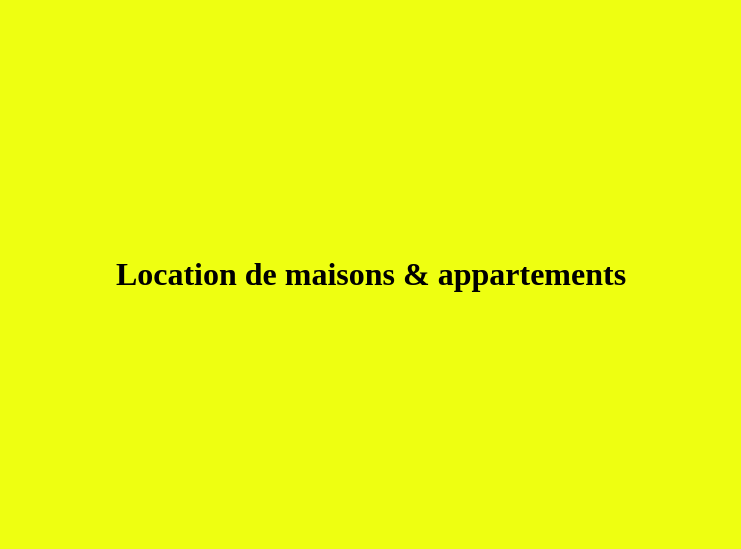
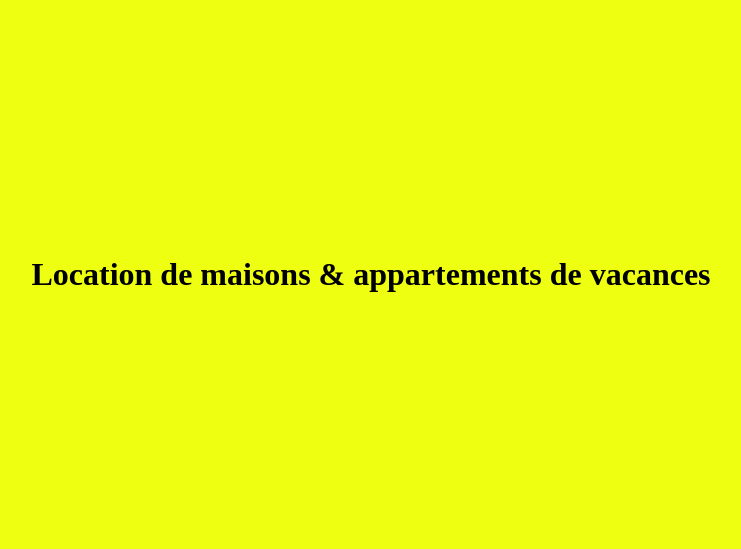
Before and after one commit to houssemeddinelassoued/LocationMaison, a plain HTML site: page index.html in a window 1280 px wide. Shown: the part 18-567 px from the top of the page, without its empty margins (269-1010 px from the left). Drawn offline with Linux system fonts and the light colour scheme.

Commit message:
Update index.html ajout de "de vacances"

```diff
--- a/index.html
+++ b/index.html
@@ -6,6 +6,6 @@
 	</head>
 	<body style="background-color:#ef1">
 	<body style="background-color:#ef1">
-	<h1 style="padding-top:20%; padding-bottom:20%;text-align:center; color:#000">Location de maisons & appartements</h1>
+	<h1 style="padding-top:20%; padding-bottom:20%;text-align:center; color:#000">Location de maisons & appartements de vacances</h1>
 	</body>
 </html>
```
